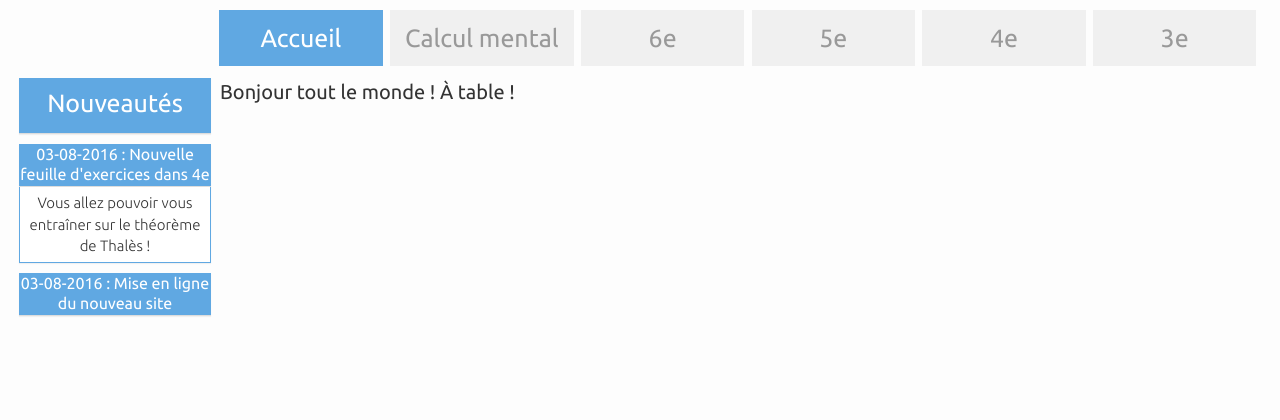
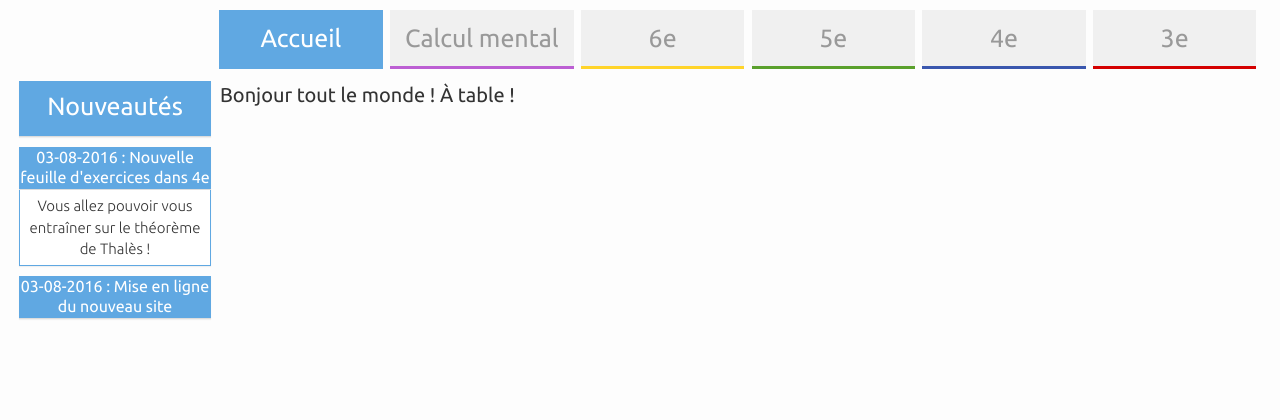
Before and after one commit to nicolashainaux/mr_hainaux_net, a Django app: page / in a window 1280 px wide. Shown: the top 420 px of the page. Run offline with Django 3.2, Linux system fonts and the light colour scheme; data comes from the database, SQL or seed files in the repository; some libraries are stand-ins or nearby versions.

Commit message:
Added a colored bottom to navbar titles.

```diff
--- a/static/css/colors.css
+++ b/static/css/colors.css
@@ -13,12 +13,18 @@ body {
 .nav-pills > li.navbar_accueil > a:focus {
   color: white;
   background-color: #60a8e2;
+  border-bottom-style: solid;
+  border-bottom-color: #60a8e2;
+  border-bottom-width: 3px;
   transition: all 0.6s ease 0s;
 }
 
 .nav-pills > li.navbar_accueil > a {
   color: #999999;
   background-color: #f0f0f0;
+  border-bottom-style: solid;
+  border-bottom-color: #60a8e2;
+  border-bottom-width: 3px;
   transition: all 0.6s ease 0s;
 }
 
@@ -29,12 +35,18 @@ body {
 .nav-pills > li.navbar_6e > a:focus {
   color: white;
   background-color: #ffd42a;
+  border-bottom-style: solid;
+  border-bottom-color: #ffd42a;
+  border-bottom-width: 3px;
   transition: all 0.6s ease 0s;
 }
 
 .nav-pills > li.navbar_6e > a {
   color: #999999;
   background-color: #f0f0f0;
+  border-bottom-style: solid;
+  border-bottom-color: #ffd42a;
+  border-bottom-width: 3px;
   transition: all 0.6s ease 0s;
 }
 
@@ -45,12 +57,18 @@ body {
 .nav-pills > li.navbar_5e > a:focus {
   color: white;
   background-color: #5aa02c;
+  border-bottom-style: solid;
+  border-bottom-color: #5aa02c;
+  border-bottom-width: 3px;
   transition: all 0.6s ease 0s;
 }
 
 .nav-pills > li.navbar_5e > a {
   color: #999999;
   background-color: #f0f0f0;
+  border-bottom-style: solid;
+  border-bottom-color: #5aa02c;
+  border-bottom-width: 3px;
   transition: all 0.6s ease 0s;
 }
 
@@ -61,12 +79,18 @@ body {
 .nav-pills > li.navbar_4e > a:focus {
   color: white;
   background-color: #3a57ae;
+  border-bottom-style: solid;
+  border-bottom-color: #3a57ae;
+  border-bottom-width: 3px;
   transition: all 0.6s ease 0s;
 }
 
 .nav-pills > li.navbar_4e > a {
   color: #999999;
   background-color: #f0f0f0;
+  border-bottom-style: solid;
+  border-bottom-color: #3a57ae;
+  border-bottom-width: 3px;
   transition: all 0.6s ease 0s;
 }
 
@@ -77,12 +101,18 @@ body {
 .nav-pills > li.navbar_3e > a:focus {
   color: white;
   background-color: #d40000;
+  border-bottom-style: solid;
+  border-bottom-color: #d40000;
+  border-bottom-width: 3px;
   transition: all 0.6s ease 0s;
 }
 
 .nav-pills > li.navbar_3e > a {
   color: #999999;
   background-color: #f0f0f0;
+  border-bottom-style: solid;
+  border-bottom-color: #d40000;
+  border-bottom-width: 3px;
   transition: all 0.6s ease 0s;
 }
 
@@ -93,12 +123,18 @@ body {
 .nav-pills > li.navbar_calcul-mental > a:focus {
   color: white;
   background-color: #bc5fd3;
+  border-bottom-style: solid;
+  border-bottom-color: #bc5fd3;
+  border-bottom-width: 3px;
   transition: all 0.6s ease 0s;
 }
 
 .nav-pills > li.navbar_calcul-mental > a {
   color: #999999;
   background-color: #f0f0f0;
+  border-bottom-style: solid;
+  border-bottom-color: #bc5fd3;
+  border-bottom-width: 3px;
   transition: all 0.6s ease 0s;
 }
 
```
